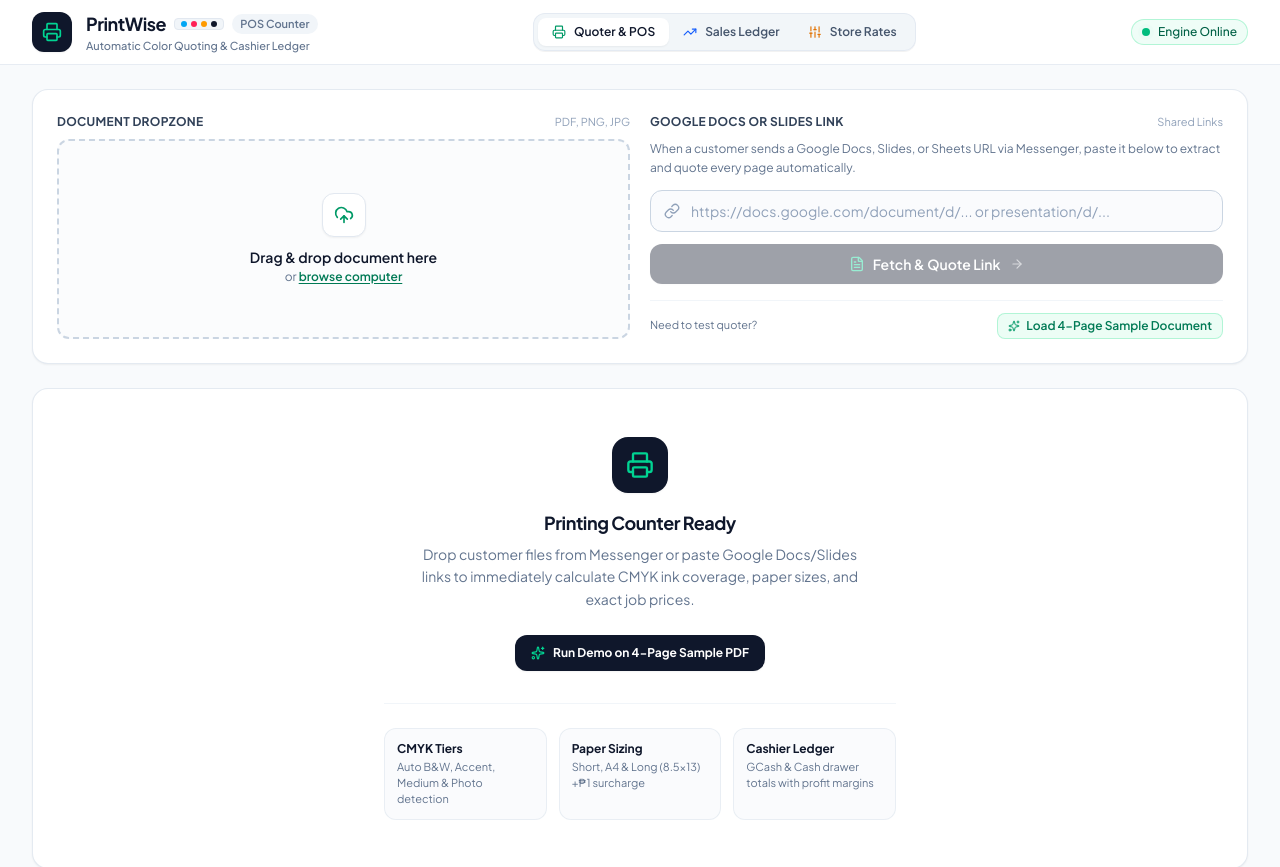
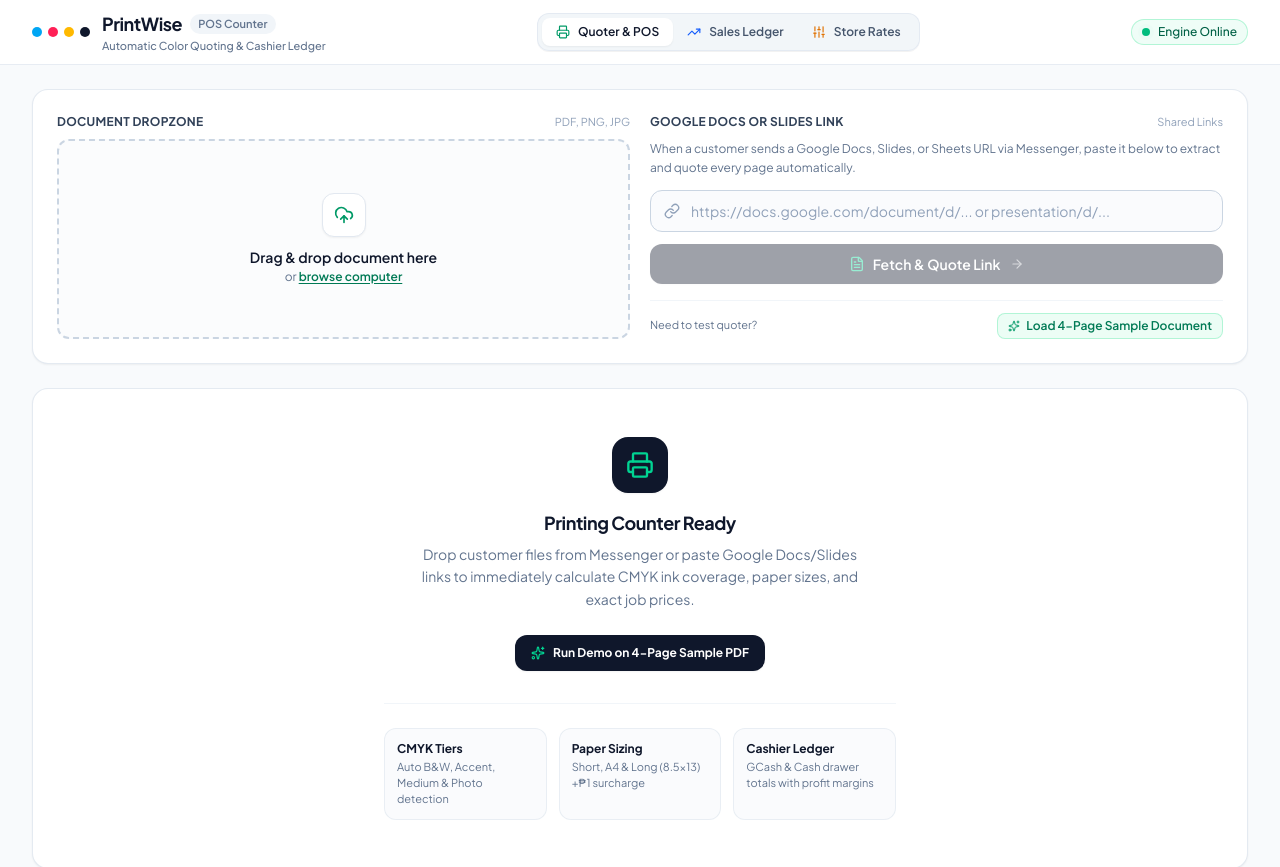
Before and after one commit to erynmarielle/print-wise, a React (Vite) app in the folder frontend/: page / in a window 1280 px wide. Shown: the top 867 px of the page. Built offline with nearby package versions, Linux system fonts and the light colour scheme.

Commit message:
style(header): replace printer logo box with 4 CMYK color dots

```diff
--- a/frontend/src/components/Header.tsx
+++ b/frontend/src/components/Header.tsx
@@ -12,20 +12,16 @@
       <div className="max-w-7xl mx-auto px-4 sm:px-6 lg:px-8">
         <div className="flex justify-between items-center h-16">
           {/* Brand Mark with CMYK signature dots */}
-          <div className="flex items-center space-x-3.5">
-            <div className="w-10 h-10 rounded-xl bg-slate-900 text-white flex items-center justify-center shadow-xs">
-              <Printer className="w-5 h-5 text-emerald-400" />
+          <div className="flex items-center space-x-3">
+            <div className="flex items-center gap-1.5" aria-label="CMYK colors">
+              <span className="w-2.5 h-2.5 rounded-full bg-sky-500" title="Cyan" />
+              <span className="w-2.5 h-2.5 rounded-full bg-rose-500" title="Magenta" />
+              <span className="w-2.5 h-2.5 rounded-full bg-amber-400" title="Yellow" />
+              <span className="w-2.5 h-2.5 rounded-full bg-slate-900" title="Key / Black" />
             </div>
             <div>
               <div className="flex items-center gap-2">
                 <span className="font-bold text-lg text-slate-900 tracking-tight">PrintWise</span>
-                {/* Micro CMYK indicator */}
-                <span className="inline-flex items-center gap-1 px-1.5 py-0.5 rounded bg-slate-100 border border-slate-200" title="CMYK Color Density Engine">
-                  <span className="w-1.5 h-1.5 rounded-full bg-sky-500" />
-                  <span className="w-1.5 h-1.5 rounded-full bg-rose-500" />
-                  <span className="w-1.5 h-1.5 rounded-full bg-amber-500" />
-                  <span className="w-1.5 h-1.5 rounded-full bg-slate-900" />
-                </span>
                 <span className="hidden sm:inline-block text-[11px] font-semibold text-slate-500 bg-slate-100 px-2 py-0.5 rounded-full">
                   POS Counter
                 </span>
```
